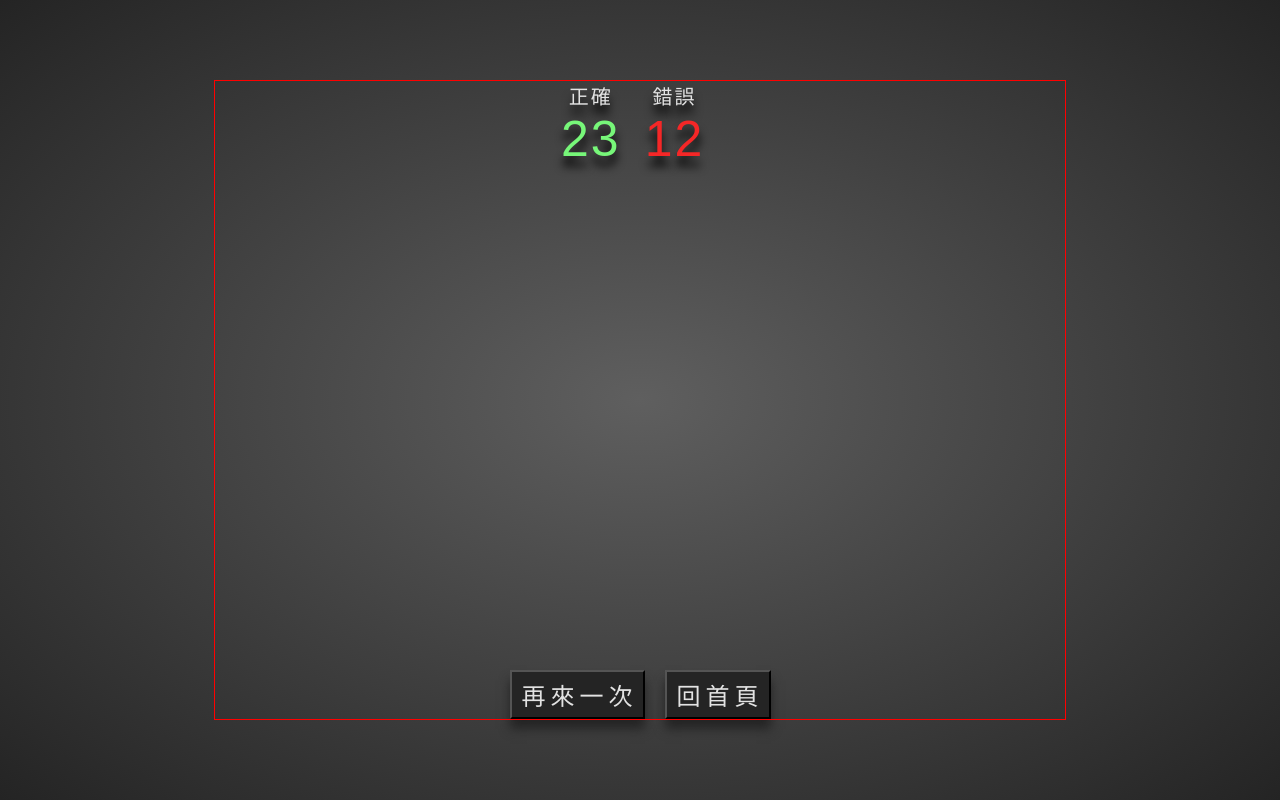
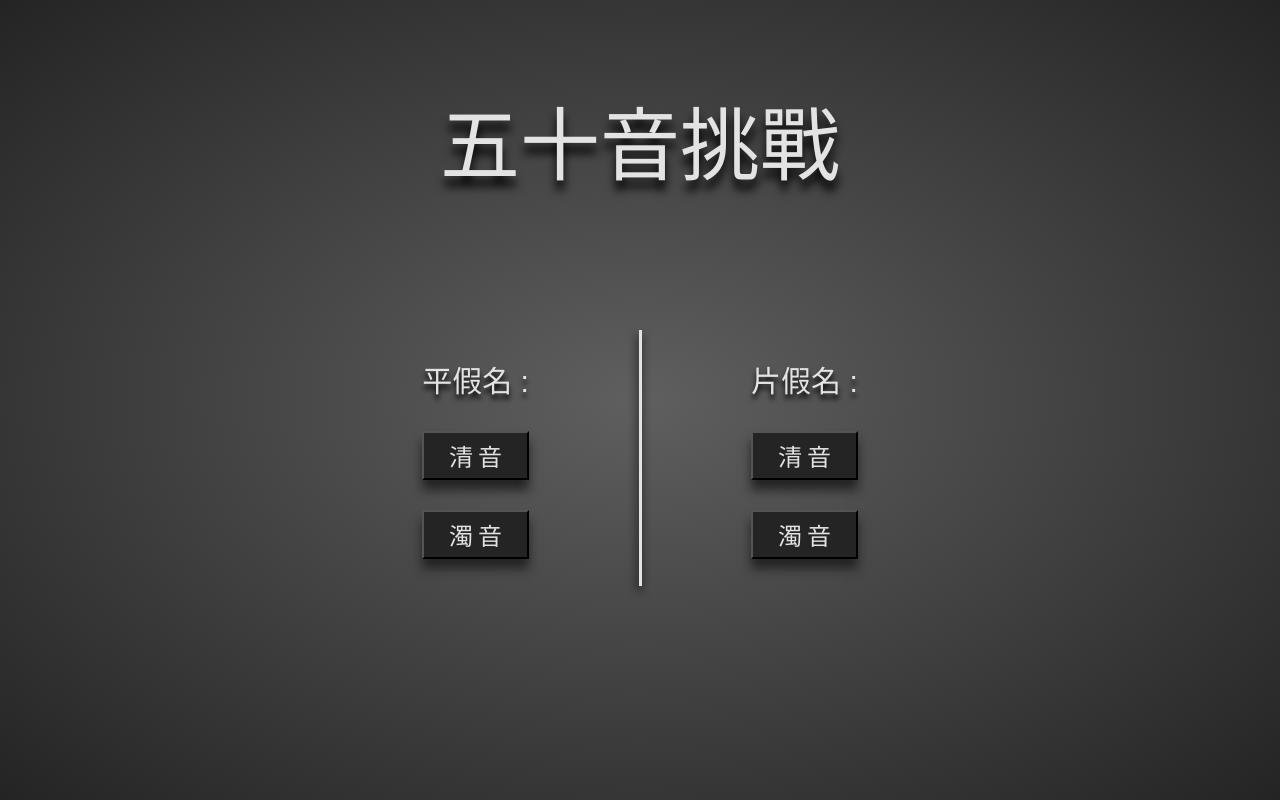
Before and after one commit to Lucien-MHL/LearnJP3, a React (Vite) app: page / in a window 1280 px wide. Built offline with nearby package versions, Linux system fonts and the light colour scheme; a web font is replaced by a local one.

Commit message:
update: RWD home page style setup

```diff
--- a/src/App.tsx
+++ b/src/App.tsx
@@ -10,7 +10,7 @@ function App() {
     end: 'end',
   }
 
-  switch (page.end) {
+  switch (page.home) {
     case page.home:
       return <HomePage />
     case page.game:
--- a/src/components/HomePage/styles.ts
+++ b/src/components/HomePage/styles.ts
@@ -13,7 +13,10 @@ export const S = {
     font-size: 80px;
     text-align: center;
     text-shadow: 0 10px 10px ${({ theme }) => theme.black};
-    word-wrap: break-word;
+
+    @media (max-width: 500px) {
+      font-size: 60px;
+    }
   `,
   StageGroup: styled.ul`
     list-style: none;
```
